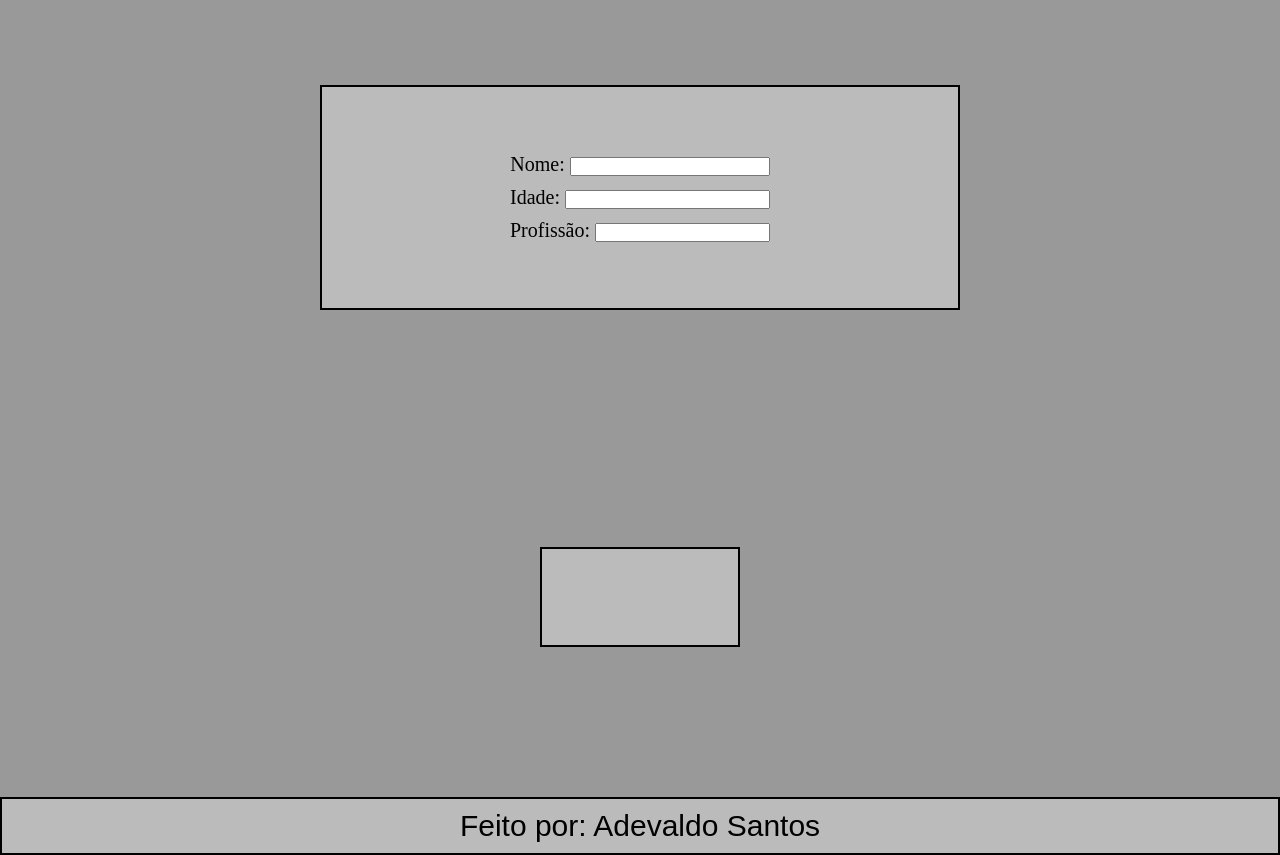
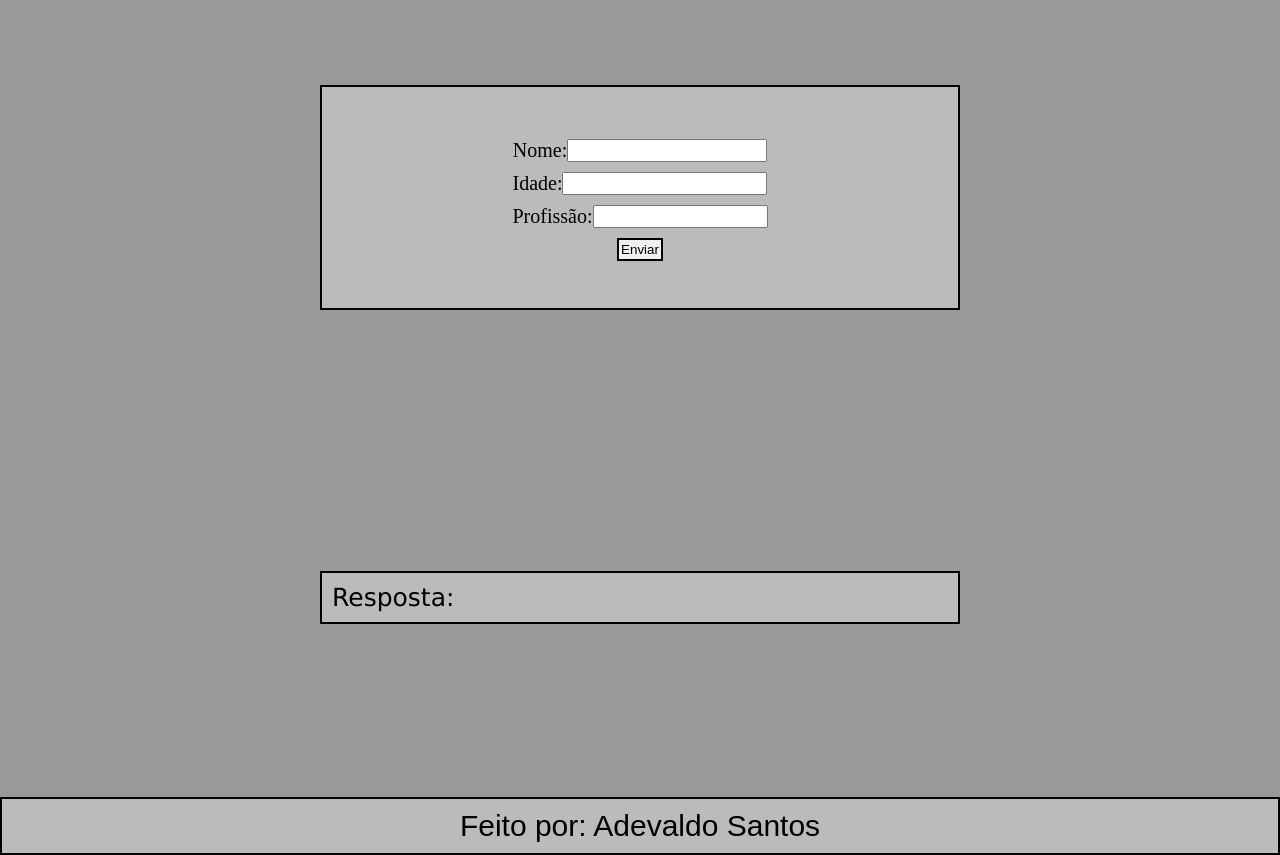
Before and after one commit to AdevaldoSantos/Cadastro, a plain HTML site: page cadastro/index.html in a window 1280 px wide. Shown: the part 61-916 px from the top of the page. Drawn offline with Linux system fonts and the light colour scheme.

Commit message:
finalizando o site inicial

```diff
--- a/cadastro/index.html
+++ b/cadastro/index.html
@@ -24,14 +24,15 @@
             </div>
             <div class="profissao">
                 <label for="profissao">Profissão:</label>
-                <input type="number" id="profissao">
+                <input type="text" id="profissao">
             </div>
+            <input type="button" value="Enviar" id="enviar" onclick="enviar()">
         </div>
     </section>
 
     <section>
         <div class="resultado">
-            <p></p>
+            <p id="resposta">Resposta:</p>
         </div>
     </section>
 
--- a/cadastro/script.js
+++ b/cadastro/script.js
@@ -0,0 +1,7 @@
+function enviar(){
+    const nome = document.getElementById('nome').value
+    const idade = parseFloat(document.getElementById('idade').value)
+    const profissao = document.getElementById('profissao').value
+    const resposta = document.getElementById('resposta')
+    resposta.innerText = `Seu nome é: ${nome}\nSua idade ${idade}\n Sua profissão: ${profissao}`
+}
--- a/cadastro/style.css
+++ b/cadastro/style.css
@@ -17,7 +17,7 @@
 
 section{
     display: flex;
-    flex: 1 0 400px;
+    flex: 1 0 300px;
     background-color: #999999;
     justify-content: center;
     align-items: center;
@@ -38,35 +38,43 @@ section{
 }
 
 .nome {
+    display: flex;
     padding: 5px;
 }
 #nome {
+    display: flex;
     width: 200px;
 }
 
 .idade {
+    display: flex;
     padding: 5px;
 }
 #idade {
+    display: flex;
     width: 205px;
 }
 
 .profissao {
+    display: flex;
     padding: 5px;
+    padding-bottom: 10px;
 }
 #profissao {
+    display: flex;
     width: 175px;
 }
 
 .resultado {
     display: flex;
-    justify-content: center;
+    flex: 0 0 50%;
+    justify-content: baseline;
     align-items: center;
     background-color: #bbbbbb;
     padding: 10px;
     border: 2px solid black;
-    width: 200px;
-    height: 100px;
+    font-size: 25px;
+    font-family: Verdana, Geneva, Tahoma, sans-serif;
 }
 
 footer {
@@ -78,4 +86,10 @@ footer {
     font-size: 30px;
     border: 2px solid black;
     font-family: Arial, Helvetica, sans-serif;
+
 }
+
+#enviar {
+    padding: 2px;
+    border: 2px solid black;
+}
```
